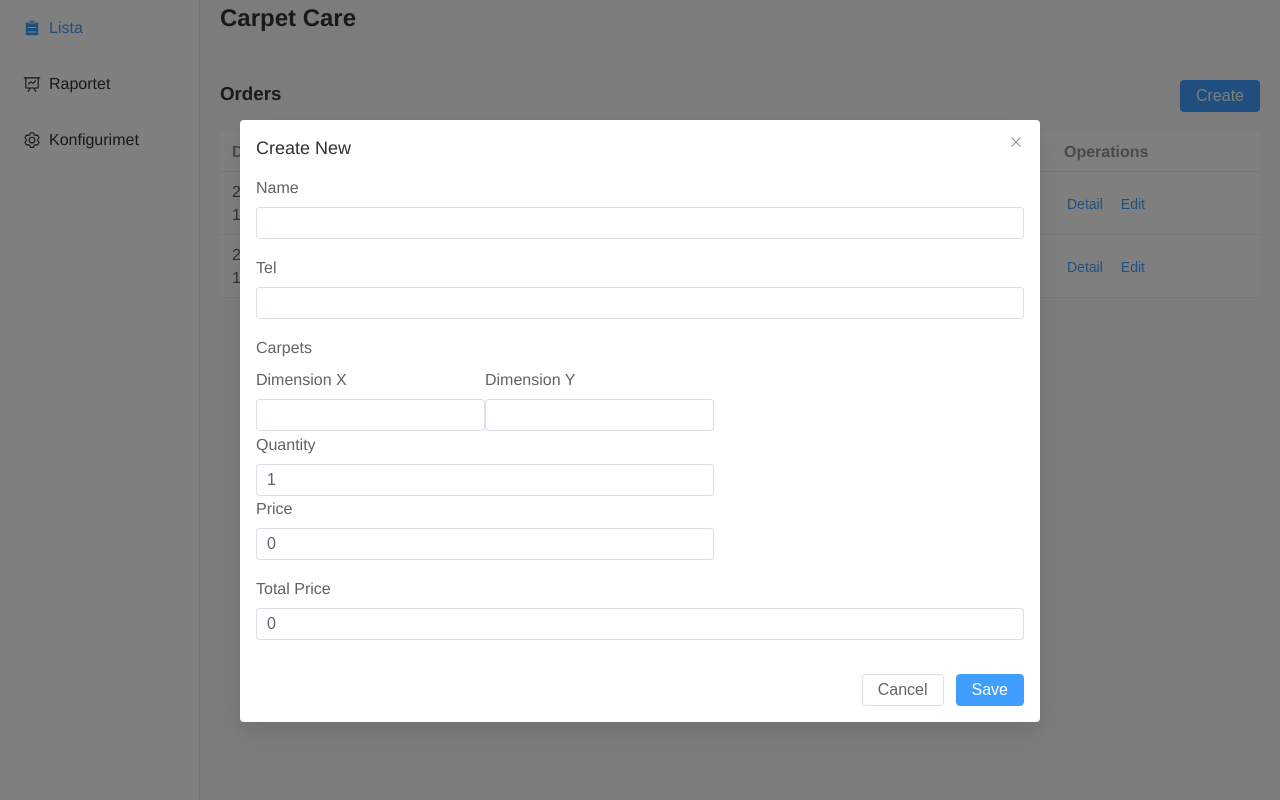
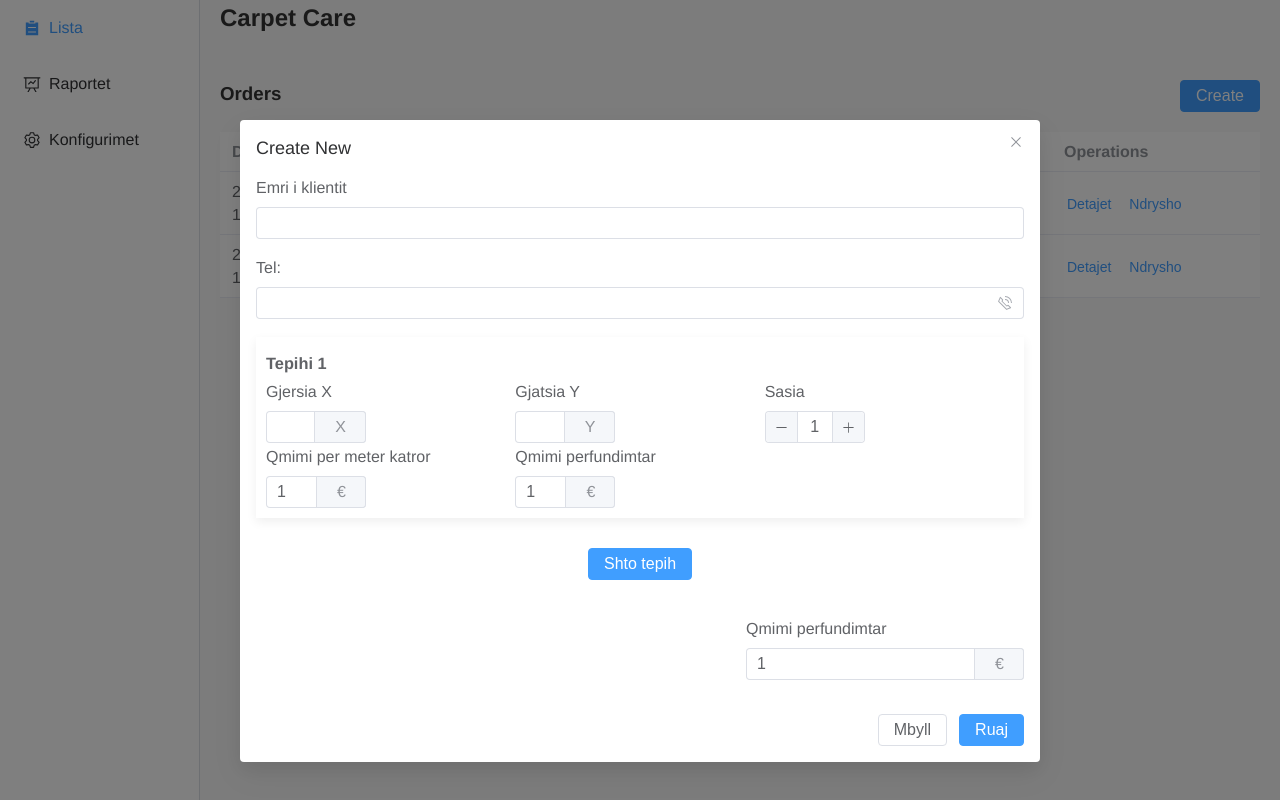
Before and after one commit to BlertonRexha/carpet-care, a Vue app: page / in a window 1280 px wide. Both pictures are taken after a click on the button "Create". Built offline with nearby package versions, Linux system fonts and the light colour scheme.

Commit message:
fixing add edit view

```diff
--- a/package.json
+++ b/package.json
@@ -3,7 +3,7 @@
   "version": "0.1.0",
   "private": true,
   "scripts": {
-    "dev": "vite",
+    "dev": "vite --open",
     "build": "vite build",
     "lint": "eslint"
   },
--- a/src/assets/index.scss
+++ b/src/assets/index.scss
@@ -14,3 +14,7 @@ body {
   background-color: #f9f9f9;
   -webkit-font-smoothing: antialiased; /* For smoother text rendering */
 }
+
+.w-100px {
+  width: 100px
+}
--- a/src/components/CreateEditListItem.vue
+++ b/src/components/CreateEditListItem.vue
@@ -2,45 +2,71 @@
   <el-dialog :model-value="true" title="Create New" width="800" :before-close="handleClose">
     <div>
       <el-form label-position="top">
-        <el-form-item label="Name">
+        <el-form-item label="Emri i klientit">
           <el-input v-model="form.name" />
         </el-form-item>
-        <el-form-item label="Tel">
-          <el-input v-model="form.tel" />
+        <el-form-item label="Tel:">
+          <el-input v-model="form.tel" suffix-icon="phone"/>
         </el-form-item>
-        <el-form-item label="Carpets">
+        <el-form-item>
+          <el-col v-for="(carpet, index) in form.carpets" :key="carpet.id" :span="24" class="carpet-details">
+            <h3>Tepihi {{ index + 1 }}</h3>
             <el-row>
-            <el-col v-for="(carpet, index) in form.carpets" :key="carpet.id">
-              <el-row>
-                <el-col :span="12">
-                  <el-form-item label="Dimension X">
-                    <el-input v-model="carpet.dimensionsX" @change="setDefaultPrice(index)" />
+              <el-col :span="8">
+                <el-form-item label="Gjersia X">
+                  <el-input v-model="carpet.dimensionsX" class="w-100px" @keypress="isNumber($event)" @input="setDefaultPrice(index)">
+                    <template #append>X</template>
+                  </el-input>
                 </el-form-item>
               </el-col>
-                <el-col :span="12">
-                  <el-form-item label="Dimension Y">
-                    <el-input v-model="carpet.dimensionsY" @change="setDefaultPrice(index)" />
+              <el-col :span="8">
+                <el-form-item label="Gjatsia Y">
+                  <el-input v-model.number="carpet.dimensionsY" class="w-100px" @keypress="isNumber($event)" @input="setDefaultPrice(index)">
+                    <template #append>Y</template>
+                  </el-input>
+                </el-form-item>
+              </el-col>
+              <el-col :span="8">
+                <el-form-item label="Sasia">
+                  <el-input-number v-model="carpet.quantity" class="w-100px" @change="setDefaultPrice(index)" />
                 </el-form-item>
               </el-col>
             </el-row>
-              <el-form-item label="Quantity">
-                <el-input v-model="carpet.quantity" />
-              </el-form-item>
-              <el-form-item label="Price">
-                <el-input v-model="carpet.price" />
+            <el-row>
+              <el-col :span="8">
+                <el-form-item label="Qmimi per meter katror">
+                  <el-input v-model="carpet.pricePerMeter" @keypress="isNumber($event)" class="w-100px">
+                    <template #append>€</template>
+                  </el-input>
                 </el-form-item>
               </el-col>
+              <el-col :span="8">
+                <el-form-item label="Qmimi perfundimtar">
+                  <el-input v-model="carpet.price" @keypress="isNumber($event)" class="w-100px">
+                    <template #append>€</template>
+                  </el-input>
+                </el-form-item>
+              </el-col>
+              <el-col :span="8"></el-col>
             </el-row>
+          </el-col>
+          <div class="add-carpet-btn">
+            <el-button type="primary" @click="addNewCarpet">Shto tepih</el-button>
+          </div>
         </el-form-item>
-        <el-form-item label="Total Price">
-          <el-input v-model="form.totalPrice" />
+        <div class="total-price">
+          <el-form-item label="Qmimi perfundimtar">
+            <el-input v-model="form.totalPrice" @keypress="isNumber($event)">
+              <template #append>€</template>
+            </el-input>
           </el-form-item>
+        </div>
       </el-form>
     </div>
     <template #footer>
       <div class="dialog-footer">
-        <el-button @click="handleClose">Cancel</el-button>
-        <el-button type="primary" @click="handleSave"> Save </el-button>
+        <el-button @click="handleClose"> Mbyll </el-button>
+        <el-button type="primary" @click="handleSave"> Ruaj </el-button>
       </div>
     </template>
   </el-dialog>
@@ -48,6 +74,7 @@
 
 <script>
 import { defineComponent } from 'vue';
+import { isNumber } from '../plugins/utils.ts'
 
 export default defineComponent({
   name: 'CreateEditListItem',
@@ -63,14 +90,16 @@ export default defineComponent({
           id: 1,
           dimensionsX: null,
           dimensionsY: null,
-          price: 0,
+          pricePerMeter: 1,
+          price: 1,
           quantity: 1,
         }],
-        totalPrice: 0,
+        totalPrice: 1,
       },
     };
   },
   methods: {
+    isNumber,
     handleClose() {
       this.$emit('close');
     },
@@ -78,12 +107,42 @@ export default defineComponent({
       this.$emit('save');
     },
     setDefaultPrice(index) {
+      console.log(this.form.carpets[index].price)
       this.form.carpets[index].price = this.form.carpets[index].dimensionsX
         * this.form.carpets[index].dimensionsY
         * this.form.carpets[index].quantity;
     },
+    addNewCarpet() {
+      this.form.carpets.push({
+          id: 1,
+          dimensionsX: null,
+          dimensionsY: null,
+          pricePerMeter: 1,
+          totalPrice: 1,
+          quantity: 1
+      })
+    }
   },
 });
 </script>
 
-<style lang="scss" scoped></style>
+<style lang="scss" scoped>
+  .carpet-details {
+    padding: 10px;
+    margin-bottom: 10px;
+    box-shadow: 0 4px 10px #efefef;
+  }
+  .add-carpet-btn {
+    display: flex;
+    align-items: center;
+    justify-content: center;
+    width: 100%;
+    margin: 10px 0;
+    padding: 10px;
+  }
+
+  .total-price {
+    display: flex;
+    justify-content: flex-end;
+  }
+</style>
--- a/src/components/PaidBadge.vue
+++ b/src/components/PaidBadge.vue
@@ -1,13 +1,13 @@
 <template>
   <div>
     <el-tooltip v-if="paid.done" placement="top" effect="dark">
-      <el-tag type="success" effect="dark" round> Paid </el-tag>
+      <el-tag type="success" effect="dark" round> Paguar </el-tag>
       <template #content>
-        <p>Paid on: {{ formatedDate }}</p>
-        <p>Cashier: {{ paid.cashier }}</p>
+        <p>Paguar me: {{ formatedDate }}</p>
+        <p>Pagoi: {{ paid.cashier }}</p>
       </template>
     </el-tooltip>
-    <el-tag v-else type="warning" effect="dark" round> Unpaid </el-tag>
+    <el-tag v-else type="warning" effect="dark" round> Pa paguar </el-tag>
   </div>
 </template>
 
--- a/src/components/ShippedBadge.vue
+++ b/src/components/ShippedBadge.vue
@@ -1,13 +1,13 @@
 <template>
   <div>
     <el-tooltip v-if="shipped.done" placement="top" effect="dark">
-      <el-tag type="success" effect="dark" round> Shipped </el-tag>
+      <el-tag type="success" effect="dark" round> Derguar </el-tag>
       <template #content>
-        <p>Shipped on: {{ formatedDate }}</p>
-        <p>By: {{ shipped.by }}</p>
+        <p>Derguar me: {{ formatedDate }}</p>
+        <p>Derguar nga: {{ shipped.by }}</p>
       </template>
     </el-tooltip>
-    <el-tag v-else type="warning" effect="dark" round> NO </el-tag>
+    <el-tag v-else type="warning" effect="dark" round> Pa derguar </el-tag>
   </div>
 </template>
 
--- /dev/null
+++ b/src/plugins/utils.ts
@@ -0,0 +1,9 @@
+export const isNumber = (evt: any) => {
+  evt = evt ? evt : window.event;
+  let charCode = evt.which ? evt.which : evt.keyCode;
+  if (charCode > 31 && (charCode < 48 || charCode > 57) && charCode !== 46) {
+    evt.preventDefault();
+  } else {
+    return true;
+  }
+};
--- a/src/store/index.ts
+++ b/src/store/index.ts
@@ -25,13 +25,15 @@ export const useMainStore = defineStore('main', {
         id: 1,
         dimensionsX: '1',
         dimensionsY: '2',
+        pricePerMeter: 1,
         price: 2,
         quantity: 1,
       }, {
         id: 2,
         dimensionsX: '2',
         dimensionsY: '3',
-        price: 6,
+        pricePerMeter: 1,
+        price: 12,
         quantity: 2,
       }],
     },
@@ -40,7 +42,7 @@ export const useMainStore = defineStore('main', {
       name: 'Jane White',
       tel: '0987654321',
       createdDate: new Date(),
-      totalPrice: 20,
+      totalPrice: 31.50,
       shipped: {
         done: true,
         date: new Date(),
@@ -57,13 +59,15 @@ export const useMainStore = defineStore('main', {
         id: 3,
         dimensionsX: '3',
         dimensionsY: '4',
+        pricePerMeter: 1,
         price: 12,
         quantity: 1,
       }, {
         id: 4,
         dimensionsX: '4',
         dimensionsY: '5',
-        price: 8,
+        pricePerMeter: 1,
+        price: 20,
         quantity: 1,
       }],
     }],
--- a/src/views/List.vue
+++ b/src/views/List.vue
@@ -11,23 +11,27 @@
           <span>{{ formatedDate(row.createdDate) }}</span>
         </template>
       </el-table-column>
-      <el-table-column prop="name" label="Name" />
+      <el-table-column prop="name" label="Emri" />
       <el-table-column prop="tel" label="Tel" />
-      <el-table-column prop="paid" label="Paid">
+      <el-table-column prop="paid" label="Paguar">
         <template #default="{ row }">
           <paid-badge :paid="row.paid" />
         </template>
       </el-table-column>
-      <el-table-column prop="shipped" label="Shipped">
+      <el-table-column prop="shipped" label="Derguar">
         <template #default="{ row }">
           <shipped-badge :shipped="row.shipped" />
         </template>
       </el-table-column>
-      <el-table-column prop="totalPrice" label="Price" />
+      <el-table-column prop="totalPrice" label="Qmimi">
+        <template #default="{ row }">
+          {{ row.totalPrice }} €
+        </template>
+      </el-table-column>
       <el-table-column fixed="right" label="Operations" min-width="120">
         <template #default>
-          <el-button link type="primary" size="small" @click="viewDetails"> Detail </el-button>
-          <el-button link type="primary" size="small" @click="editItem">Edit</el-button>
+          <el-button link type="primary" size="small" @click="viewDetails"> Detajet </el-button>
+          <el-button link type="primary" size="small" @click="editItem"> Ndrysho </el-button>
         </template>
       </el-table-column>
     </el-table>
```
Lines whose indentation alone changed are shown as unchanged.
